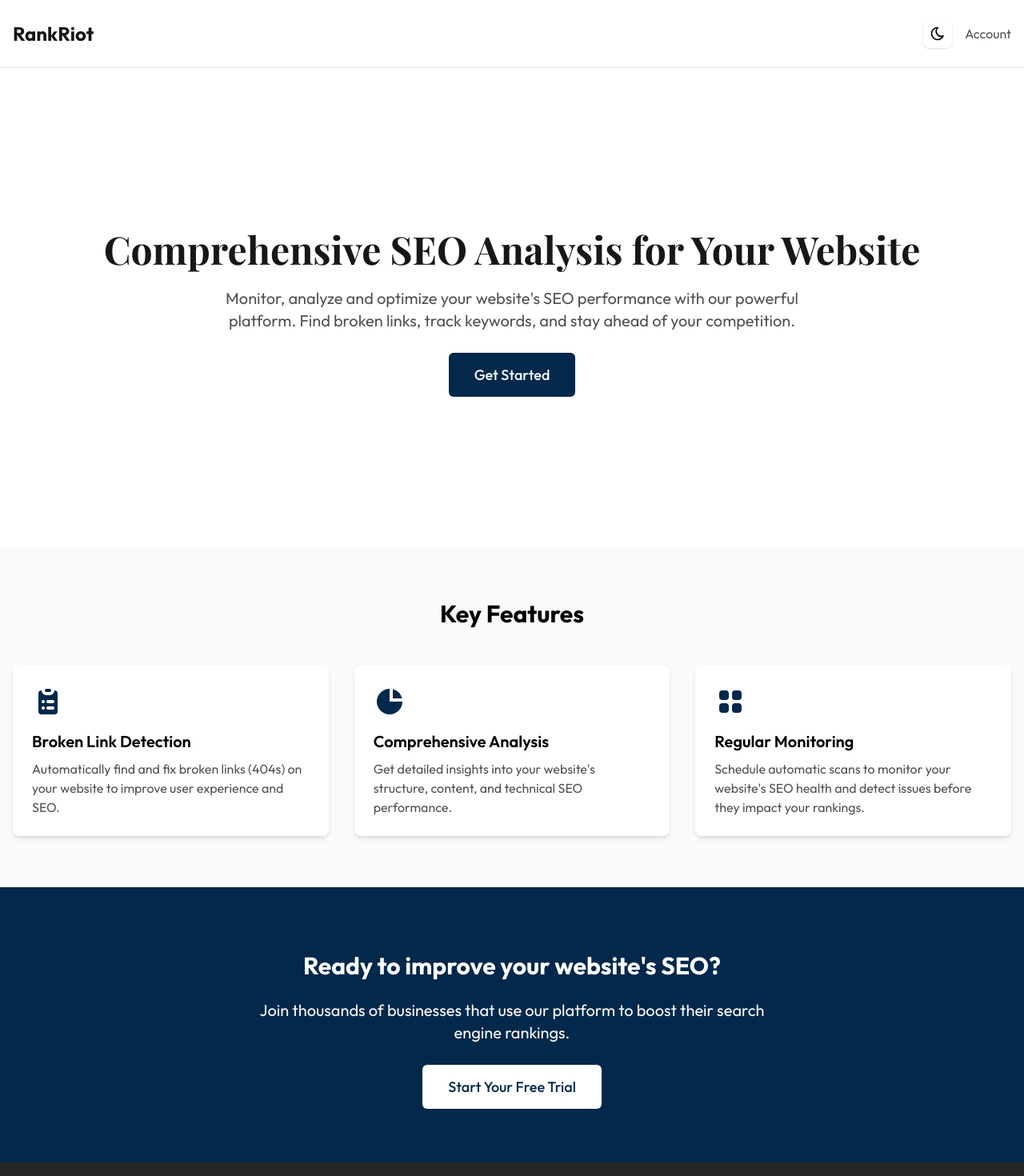
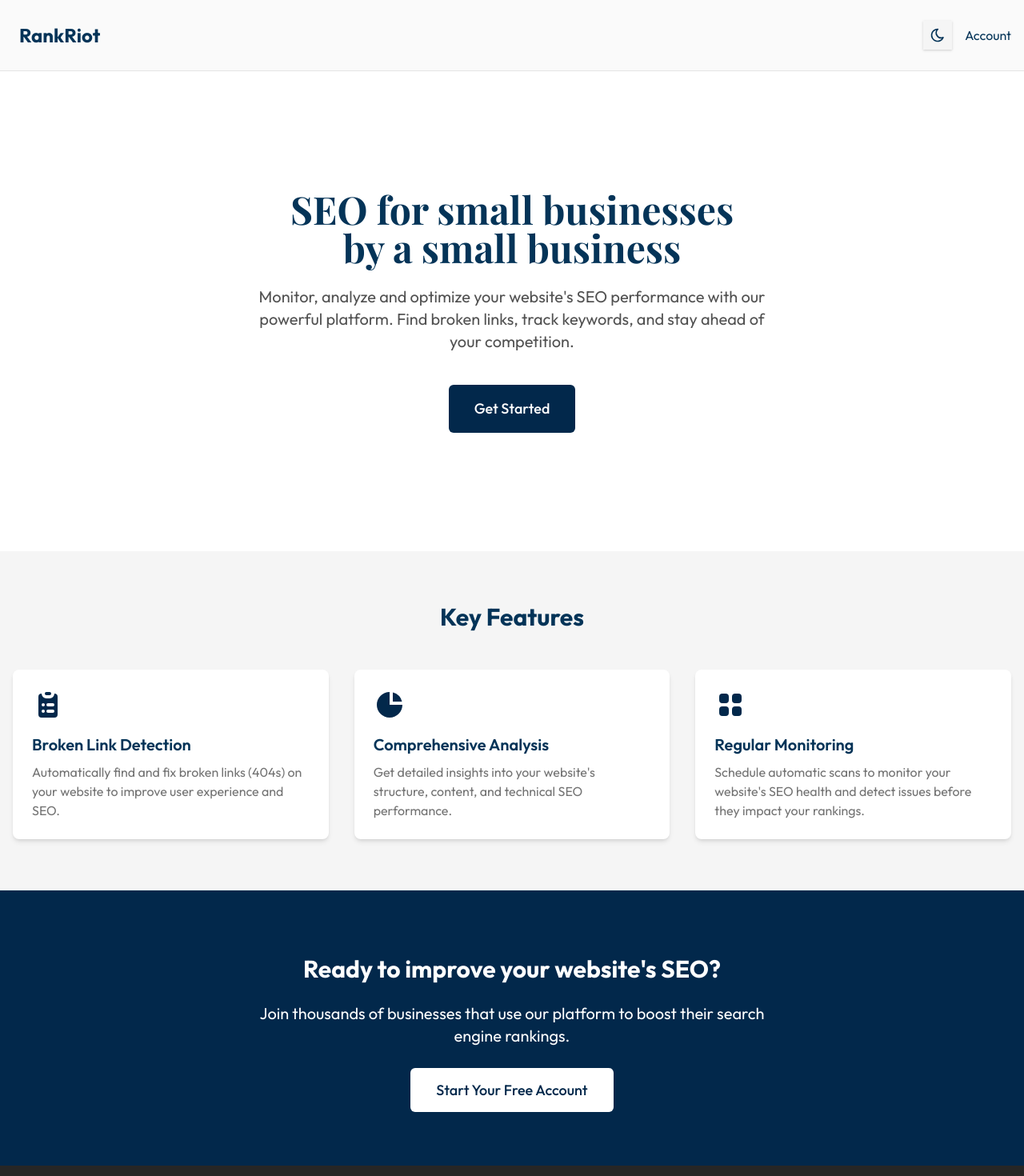
Before and after one commit to MadStoneDev/rank-riot, a Next.js app: page / in a window 1280 px wide. Shown: the top 1470 px of the page at 80% size. Built offline with nearby package versions, Linux system fonts and the light colour scheme; no server answers.

Commit message:
base project

```diff
--- a/src/app/globals.css
+++ b/src/app/globals.css
@@ -5,13 +5,9 @@
   --foreground: #171717;
 }
 
-
-@custom-variant dark (&:where([data-theme=dark], [data-theme=dark] *));
+@custom-variant dark (&:where(.dark, .dark *));
 
 @theme {
-  --color-background: var(--background);
-  --color-foreground: var(--foreground);
-
   --color-primary-100: #C7EDF6;
   --color-primary-200: #93D6EE;
   --color-primary-300: #57A7CC;
--- a/src/app/layout.tsx
+++ b/src/app/layout.tsx
@@ -24,12 +24,7 @@ export default function RootLayout({
       <body
         className={`${outfit.variable} ${playfairDisplay.variable} antialiased`}
       >
-        <ThemeProvider
-          attribute="class"
-          defaultTheme="system"
-          enableSystem
-          disableTransitionOnChange
-        >
+        <ThemeProvider attribute="class" defaultTheme="system" enableSystem>
           {children}
         </ThemeProvider>
       </body>
--- a/src/app/page.tsx
+++ b/src/app/page.tsx
@@ -17,18 +17,29 @@ export default async function Home() {
   return (
     <div className="min-h-screen bg-white">
       {/* Header */}
-      <header className="bg-white border-b border-neutral-200">
+      <header
+        className={`bg-neutral-50 dark:bg-primary-900 border-b border-neutral-200`}
+      >
         <div className="container mx-auto px-4 py-6 flex justify-between items-center">
-          <div className="flex items-center space-x-2">
-            <span className="text-2xl font-bold text-neutral-900">
+          <div
+            className={`group py-1 px-2 relative flex items-center space-x-2 overflow-hidden z-10`}
+          >
+            <div
+              className={`absolute top-1/2 left-1/2 -translate-x-1/2 -translate-y-1/2 w-0 group-hover:w-[110%] aspect-square bg-primary-500 dark:bg-neutral-50 rounded-full transition-all duration-300 ease-in-out -z-[1]`}
+            ></div>
+
+            <Link
+              href={`/`}
+              className={`text-2xl font-bold text-primary-500 group-hover:text-neutral-50 dark:text-neutral-50 dark:group-hover:text-primary-500 transition-all duration-300 ease-in-out z-50`}
+            >
               RankRiot
-            </span>
+            </Link>
           </div>
           <div className="flex items-center space-x-4">
             <DarkModeToggle />
             <Link
               href={`/auth`}
-              className={`text-neutral-600 hover:text-neutral-900`}
+              className={`text-primary-500 hover:text-primary-600 dark:text-neutral-400 dark:hover:text-neutral-200 transition-all duration-300 ease-in-out`}
             >
               Account
             </Link>
@@ -38,11 +49,13 @@ export default async function Home() {
 
       {/* Hero Section */}
       <section className={`py-20 grid place-content-center min-h-[600px]`}>
-        <div className="container mx-auto px-4 text-center">
+        <div
+          className={`flex flex-col items-center max-w-2xl px-4 text-center`}
+        >
           <h1
-            className={`font-display text-5xl font-bold text-neutral-900 mb-6`}
+            className={`mb-6 max-w-xl font-display text-5xl font-bold text-primary-500`}
           >
-            Comprehensive SEO Analysis for Your Website
+            SEO for small businesses by a small business
           </h1>
           <p className="text-xl text-neutral-600 max-w-3xl mx-auto mb-10">
             Monitor, analyze and optimize your website's SEO performance with
@@ -50,8 +63,8 @@ export default async function Home() {
             ahead of your competition.
           </p>
           <Link
-            href="/auth"
-            className="bg-primary-600 hover:bg-primary-700 text-white px-8 py-4 rounded-md text-lg font-medium"
+            href={`/auth`}
+            className={`bg-primary-600 hover:bg-primary-700 text-white px-8 py-4 rounded-md text-lg font-medium`}
           >
             Get Started
           </Link>
@@ -59,9 +72,13 @@ export default async function Home() {
       </section>
 
       {/* Features Section */}
-      <section className="py-16 bg-neutral-50">
-        <div className="container mx-auto px-4">
-          <h2 className="text-3xl font-bold text-center mb-12">Key Features</h2>
+      <section className={`py-16 bg-neutral-100`}>
+        <div className={`mx-auto px-4`}>
+          <h2
+            className={`text-primary-500 text-3xl font-bold text-center mb-12`}
+          >
+            Key Features
+          </h2>
 
           <div className="grid md:grid-cols-3 gap-8">
             <div className="bg-white p-6 rounded-lg shadow-md">
@@ -80,10 +97,10 @@ export default async function Home() {
                   ></path>
                 </svg>
               </div>
-              <h3 className="text-xl font-semibold mb-2">
+              <h3 className="text-primary-500 text-xl font-semibold mb-2">
                 Broken Link Detection
               </h3>
-              <p className="text-neutral-600">
+              <p className="text-neutral-500">
                 Automatically find and fix broken links (404s) on your website
                 to improve user experience and SEO.
               </p>
@@ -101,10 +118,10 @@ export default async function Home() {
                   <path d="M12 2.252A8.014 8.014 0 0117.748 8H12V2.252z"></path>
                 </svg>
               </div>
-              <h3 className="text-xl font-semibold mb-2">
+              <h3 className="text-primary-500 text-xl font-semibold mb-2">
                 Comprehensive Analysis
               </h3>
-              <p className="text-neutral-600">
+              <p className="text-neutral-500">
                 Get detailed insights into your website's structure, content,
                 and technical SEO performance.
               </p>
@@ -121,8 +138,10 @@ export default async function Home() {
                   <path d="M5 3a2 2 0 00-2 2v2a2 2 0 002 2h2a2 2 0 002-2V5a2 2 0 00-2-2H5zM5 11a2 2 0 00-2 2v2a2 2 0 002 2h2a2 2 0 002-2v-2a2 2 0 00-2-2H5zM11 5a2 2 0 012-2h2a2 2 0 012 2v2a2 2 0 01-2 2h-2a2 2 0 01-2-2V5zM11 13a2 2 0 012-2h2a2 2 0 012 2v2a2 2 0 01-2 2h-2a2 2 0 01-2-2v-2z"></path>
                 </svg>
               </div>
-              <h3 className="text-xl font-semibold mb-2">Regular Monitoring</h3>
-              <p className="text-neutral-600">
+              <h3 className="text-primary-500 text-xl font-semibold mb-2">
+                Regular Monitoring
+              </h3>
+              <p className="text-neutral-500">
                 Schedule automatic scans to monitor your website's SEO health
                 and detect issues before they impact your rankings.
               </p>
@@ -145,7 +164,7 @@ export default async function Home() {
             href="/auth"
             className="bg-white text-primary-600 hover:bg-neutral-100 px-8 py-4 rounded-md text-lg font-medium"
           >
-            Start Your Free Trial
+            Start Your Free Account
           </Link>
         </div>
       </section>
--- a/src/components/dashboard/Header.tsx
+++ b/src/components/dashboard/Header.tsx
@@ -2,6 +2,9 @@
 
 import { useState, useEffect } from "react";
 import { IconBell } from "@tabler/icons-react";
+
+import DarkModeToggle from "@/components/ui/DarkModeToggle";
+
 import { createClient } from "@/utils/supabase/client";
 import { Database } from "../../../database.types";
 
@@ -34,18 +37,22 @@ export default function Header() {
   }, []);
 
   return (
-    <header className="bg-white border-b border-neutral-200 h-16 flex items-center px-6">
+    <header
+      className={`bg-neutral-50 dark:bg-neutral-800 border-b border-neutral-200 dark:border-neutral-700 h-16 flex items-center px-6`}
+    >
       <div className="flex-1">
-        <h1 className="text-xl font-semibold text-neutral-800">Dashboard</h1>
+        <h1 className="text-xl font-semibold text-neutral-800 dark:text-neutral-100">
+          Dashboard
+        </h1>
       </div>
 
       <div className="flex items-center space-x-4">
-        <button className="text-neutral-500 hover:text-neutral-700">
+        <DarkModeToggle /> {/* Add the DarkModeToggle component */}
+        <button className="text-neutral-500 hover:text-neutral-700 dark:text-neutral-400 dark:hover:text-neutral-200">
           <IconBell className="w-6 h-6" />
         </button>
-
         <div className="flex items-center space-x-2">
-          <div className="w-8 h-8 rounded-full bg-neutral-300 overflow-hidden">
+          <div className="w-8 h-8 rounded-full bg-neutral-300 dark:bg-neutral-600 overflow-hidden">
             {user?.avatar_url ? (
               <img
                 src={user.avatar_url}
@@ -58,7 +65,7 @@ export default function Header() {
               </div>
             )}
           </div>
-          <span className="text-sm font-medium text-neutral-700">
+          <span className="text-sm font-medium text-neutral-700 dark:text-neutral-200">
             {user?.full_name || user?.email || "User"}
           </span>
         </div>
--- a/src/components/ui/DarkModeToggle.tsx
+++ b/src/components/ui/DarkModeToggle.tsx
@@ -1,31 +1,40 @@
 "use client";
 
+import { useTheme } from "next-themes";
 import { useEffect, useState } from "react";
+
 import { IconMoon, IconSun } from "@tabler/icons-react";
 
 export default function DarkModeToggle() {
-  const [theme, setTheme] = useState("light");
+  const { theme, setTheme } = useTheme();
+  const [mounted, setMounted] = useState(false);
 
   useEffect(() => {
-    const theme = localStorage.getItem("theme");
-    if (theme) {
-      setTheme(theme);
-    }
+    setMounted(true);
   }, []);
 
-  useEffect(() => {
-    localStorage.setItem("theme", theme);
-  }, [theme]);
+  if (!mounted) {
+    return null;
+  }
 
   return (
     <button
       onClick={() => setTheme(theme === "dark" ? "light" : "dark")}
-      className={`cursor-pointer p-2 rounded-lg shadow-sm hover:bg-neutral-50 transition-colors`}
+      className={`group relative cursor-pointer p-2 bg-neutral-100 dark:bg-primary-400 shadow-sm shadow-neutral-300 dark:shadow-neutral-900 overflow-hidden transition-all duration-300 ease-in-out`}
+      aria-label="Toggle dark mode"
     >
+      <div
+        className={`absolute top-1/2 left-1/2 -translate-x-1/2 -translate-y-1/2 w-0 group-hover:w-[140%] aspect-square bg-primary-500 dark:bg-neutral-50 rounded-full z-0 transition-all duration-300 ease-in-out`}
+      ></div>
+
       {theme === "dark" ? (
-        <IconSun className="w-5 h-5" />
+        <IconSun
+          className={`relative w-5 h-5 text-primary-500 group-hover:text-neutral-50 dark:text-neutral-50 dark:group-hover:text-primary-500 z-50 transition-all duration-300 ease-in-out`}
+        />
       ) : (
-        <IconMoon className="w-5 h-5" />
+        <IconMoon
+          className={`relative w-5 h-5 text-primary-500 group-hover:text-neutral-50 dark:text-neutral-50 dark:group-hover:text-primary-500 z-50 transition-all duration-300 ease-in-out`}
+        />
       )}
     </button>
   );
```
Also changed, not shown: src/app/dashboard/projects/new/page.tsx (+12 -14 lines).
